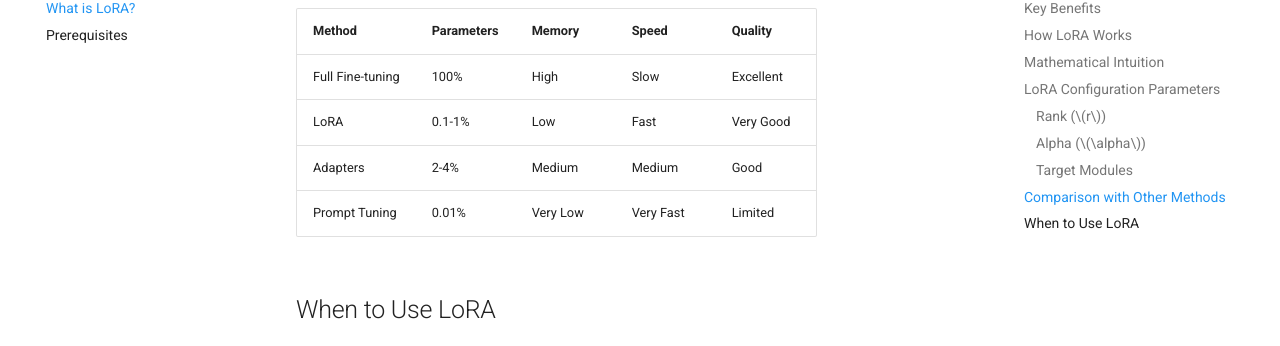
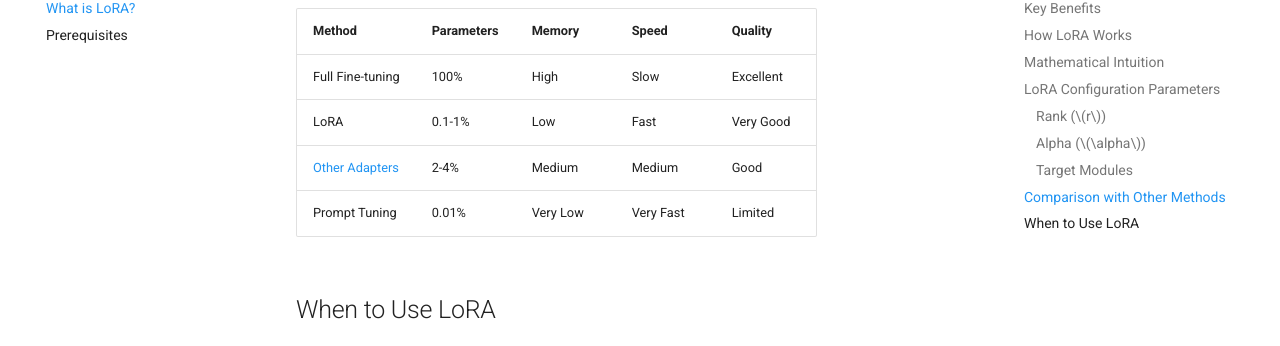
Before and after one commit to tonyreina/lora, an MkDocs documentation site: the page built from docs/getting-started/what-is-lora.md, in a window 1280 px wide and 900 px high, scrolled down 4073 px. Shown: the part 100-446 px from the top of the window. Built offline with MkDocs 1.6.1 and Material for MkDocs 9.7.7, drawn with Linux system fonts in a browser that asks for light colours; comment, search, counter and statistics services are not loaded.

Commit message:
Adding link to other adapters such as Houlsby

```diff
--- a/docs/getting-started/what-is-lora.md
+++ b/docs/getting-started/what-is-lora.md
@@ -109,7 +109,7 @@ Which parts of the model to adapt:
 |--------|------------|---------|-------|---------|
 | Full Fine-tuning | 100% | High | Slow | Excellent |
 | LoRA | 0.1-1% | Low | Fast | Very Good |
-| Adapters | 2-4% | Medium | Medium | Good |
+| [Other Adapters](https://arxiv.org/pdf/1902.00751) | 2-4% | Medium | Medium | Good |
 | Prompt Tuning | 0.01% | Very Low | Very Fast | Limited |
 
 ## When to Use LoRA
```
Also changed, not shown: README.md (+1 -1 lines).
